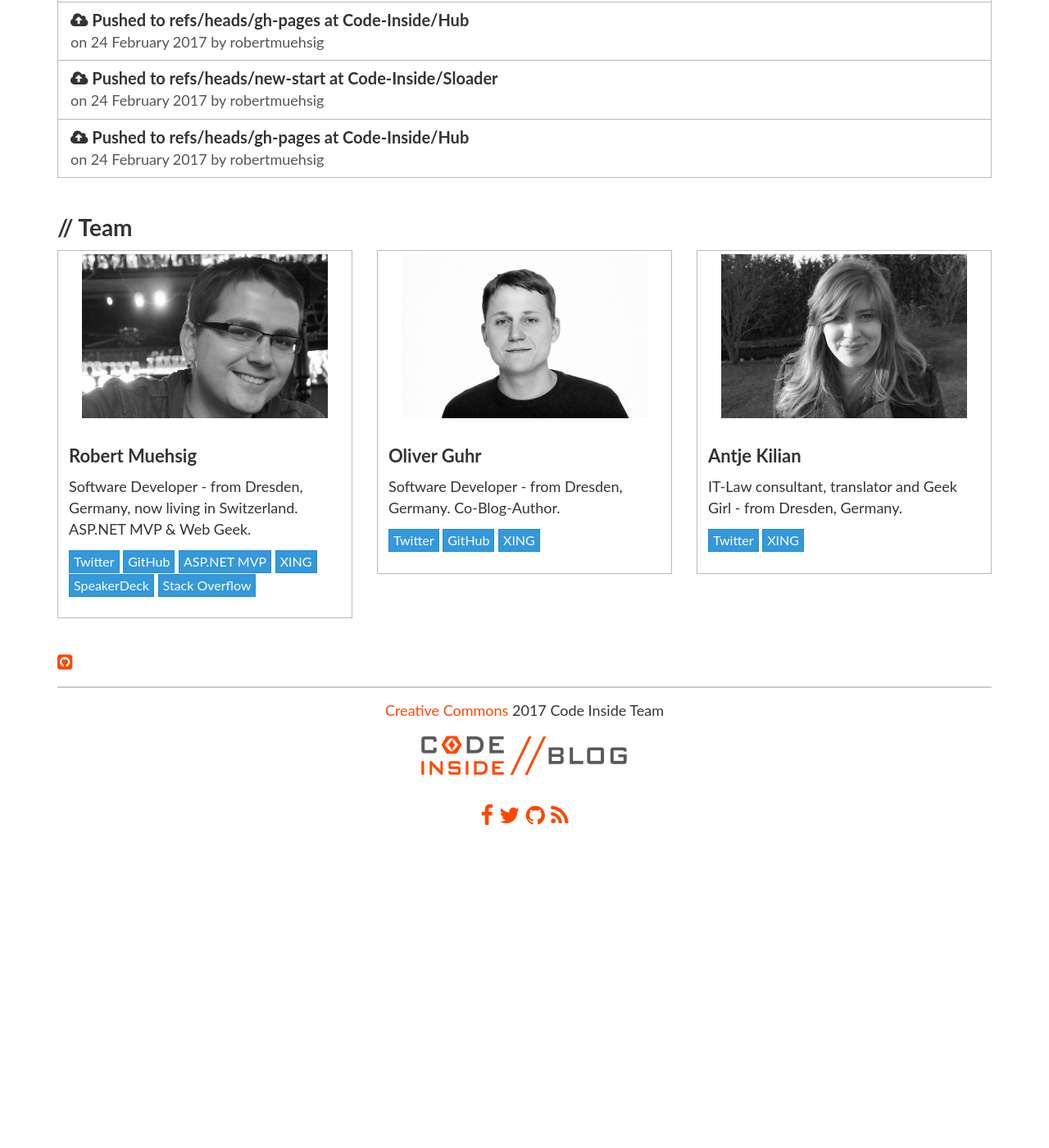
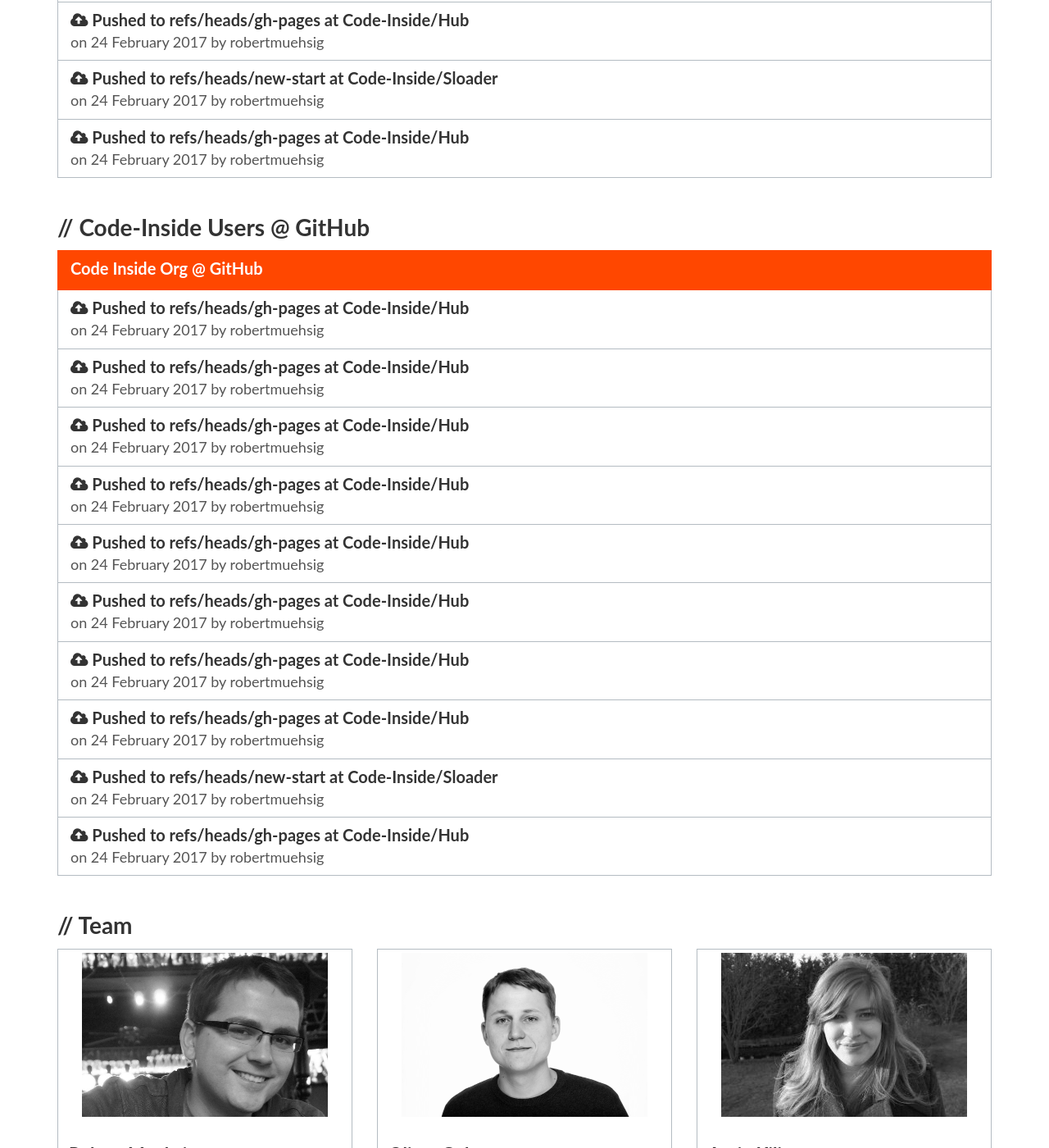
Before and after one commit to Code-Inside/Hub, a Jekyll site: the page built from index.md, in a window 1280 px wide and 1400 px high, scrolled down 2331 px. Shown: the whole window at 82% size. Built offline with Jekyll 4.4.1, drawn with Linux system fonts in a browser that asks for light colours; nearby versions of some CDN libraries; before the commit the page ends 3369 px from its top, so only the background shows below that.

Commit message:
Update index.md

```diff
--- a/index.md
+++ b/index.md
@@ -105,6 +105,39 @@ layout: page
 </section>
 
 <section>
+    <h2><strong>//</strong> Code-Inside Users @ GitHub</h2>
+
+    <div class="row">
+
+        <div class="col-md-12">
+
+            <div class="list-group">
+                <a href="https://github.com/Code-Inside/" class="list-group-item active">
+                    <h4 class="list-group-item-heading">Code Inside Org @ GitHub</h4>
+                </a>
+
+				{% for eventItem in site.data.Sloader.Data.GitHubEventsUser.Events limit: 10 %}
+				<a href="{{ eventItem.RelatedUrl }}" class="list-group-item">
+                        		<h4 class="list-group-item-heading">
+					{% if eventItem.Type == "PushEvent" %}
+						<i class="fa fa-cloud-upload" aria-hidden="true"></i>
+					{% endif %}
+
+
+					{{ eventItem.RelatedDescription }}
+
+					</h4>
+                        		<p class="list-group-item-text">
+                            			on {{ eventItem.CreatedAt | date_to_long_string }} by {{ eventItem.Actor }}
+                        		</p>
+                    		</a>
+				{% endfor %}
+            </div>
+        </div>
+    </div>
+</section>
+
+<section>
     <h2><strong>//</strong>&nbsp;Team</h2>
 
     <div class="row">
```
